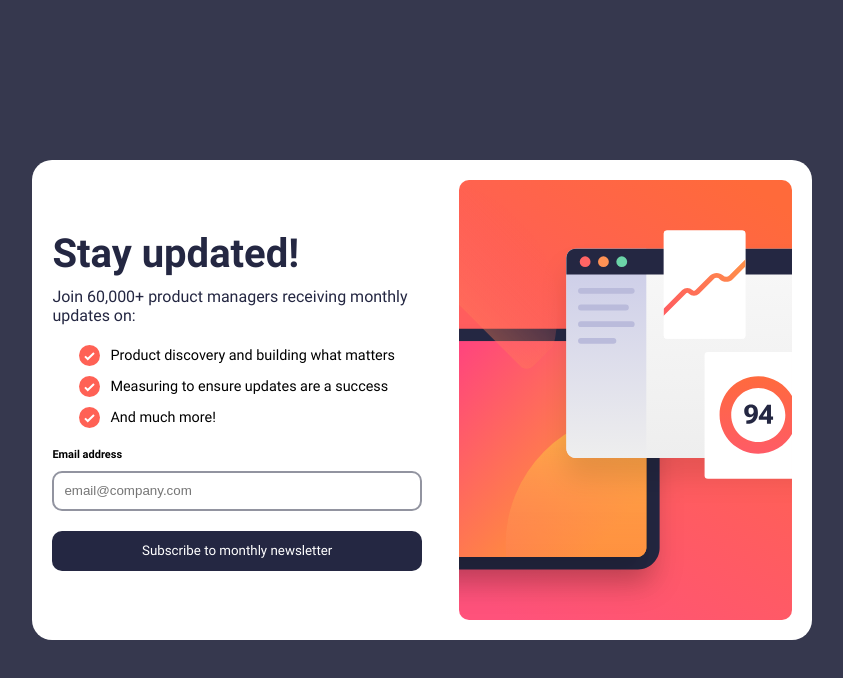
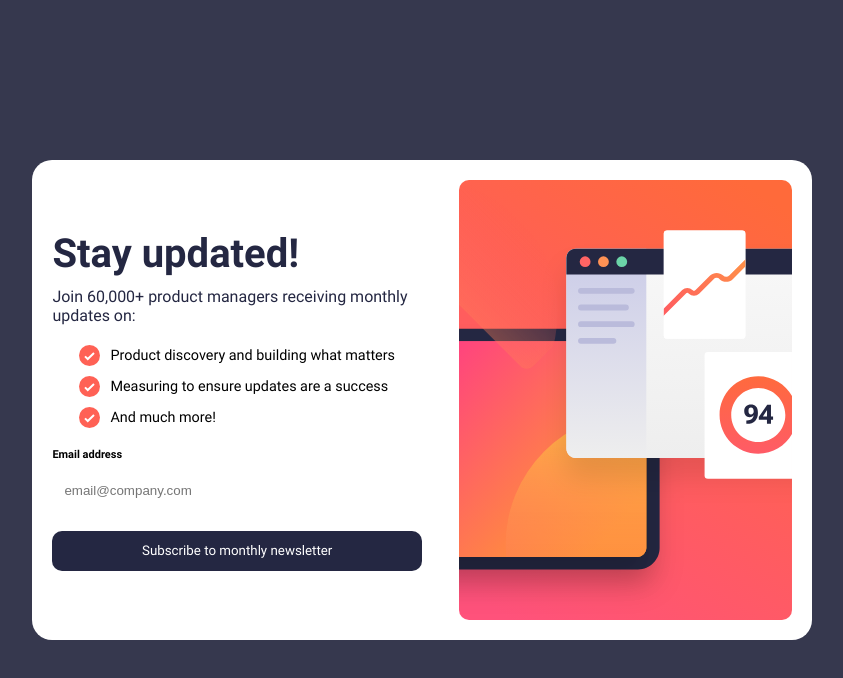
Before and after one commit to nawwar-nb2022/newsLetterr-frontEndMentor, a React (Create React App) app: page / in a window 1280 px wide. Shown: the top 678 px of the page, without its empty margins (218-1061 px from the left). Built offline with nearby package versions, Linux system fonts and the light colour scheme.

Commit message:
update ui

```diff
--- a/src/components/submit/submit.scss
+++ b/src/components/submit/submit.scss
@@ -44,7 +44,7 @@
       h2 {
         font-family: var(--bold);
         color: var(--DarkSlateGrey);
-        font-size: 40px !important;
+        font-size: 2.5rem !important;
         letter-spacing: -0.2;
       }
       p {
@@ -53,6 +53,7 @@
         margin-top: 10px;
       }
     }
+    ul,
     .list {
       display: flex;
       align-items: flex-start;
@@ -106,9 +107,9 @@
           padding: 0 10px;
           border-radius: 10px;
           outline: none;
-          border: 2px solid var(--Grey);
+          border: 2px solid transparent;
           cursor: pointer;
-          transform: 0.5s;
+          transition: 0.5s;
           &:hover {
             border: 2px solid var(--CharcoalGry);
           }
```
